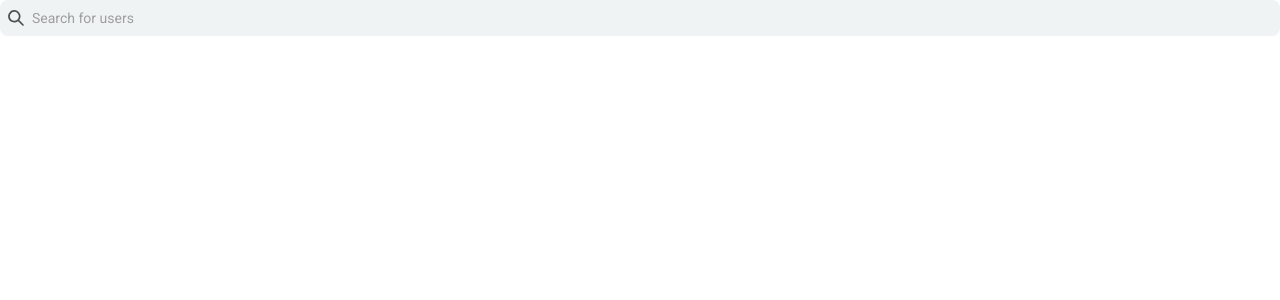
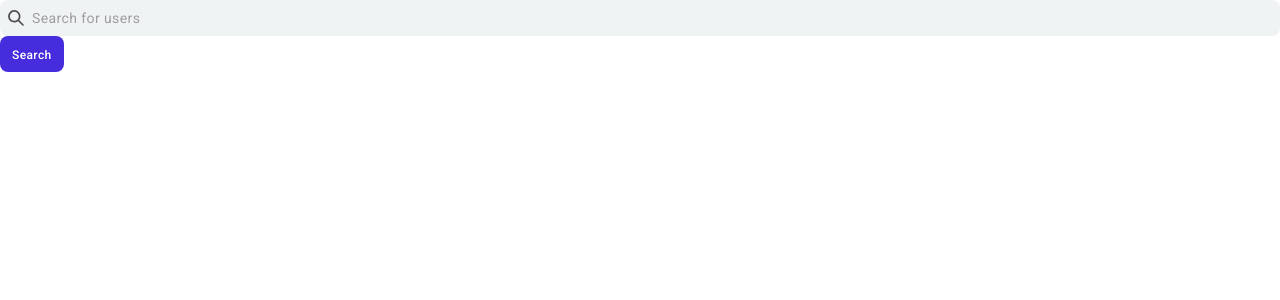
Before and after one commit to artuross/github-search-demo, a React (Create React App) app: page /search/1 in a window 1280 px wide. Shown: the top 300 px of the page. Built offline with nearby package versions, Linux system fonts and the light colour scheme.

Commit message:
add Button component

```diff
--- a/public/index.html
+++ b/public/index.html
@@ -18,7 +18,7 @@
       work correctly both with client-side routing and a non-root public URL.
       Learn how to configure a non-root public URL by running `npm run build`.
     -->
-    <link href="https://fonts.googleapis.com/css2?family=Roboto&display=swap" rel="stylesheet" />
+    <link href="https://fonts.googleapis.com/css2?family=Roboto:wght@400;500&display=swap" rel="stylesheet" />
 
     <title>React App</title>
   </head>
--- a/src/App.tsx
+++ b/src/App.tsx
@@ -1,10 +1,12 @@
 import React from 'react';
+import { Button } from './components/form/Button';
 import { SearchInput } from './components/form/SearchInput';
 
 export const App = () => {
 	return (
 		<div>
 			<SearchInput />
+			<Button text={'Search'} />
 		</div>
 	);
 };
--- /dev/null
+++ b/src/components/form/Button.module.scss
@@ -0,0 +1,24 @@
+@import '../../styles/text';
+@import '../../styles/variables';
+@import './__common';
+
+.button {
+	@extend .text;
+	@extend .formElement;
+
+	box-sizing: border-box;
+	display: block;
+	background: $colorPrimary;
+	font-weight: 500;
+	padding: 12px;
+	color: white;
+	font-size: 12px;
+
+	&:hover {
+		background: darken($colorPrimary, 5%);
+	}
+
+	&:active {
+		background: darken($colorPrimary, 10%);
+	}
+}
--- /dev/null
+++ b/src/components/form/Button.tsx
@@ -0,0 +1,20 @@
+import classNames from 'classnames';
+import React, { ButtonHTMLAttributes } from 'react';
+
+import styles from './Button.module.scss';
+
+interface Props extends ButtonHTMLAttributes<HTMLButtonElement> {
+	text: string;
+}
+
+export const Button: React.FunctionComponent<Props> = ({
+	className,
+	text = 'abcd',
+	...props
+}) => {
+	return (
+		<button {...props} className={classNames(styles.button, className)}>
+			{text}
+		</button>
+	);
+};
--- a/src/components/form/Input.module.scss
+++ b/src/components/form/Input.module.scss
@@ -1,4 +1,6 @@
+@import '../../styles/text';
 @import '../../styles/variables';
+@import './__common';
 
 $textColor: #828282;
 $placeholderColor: #9e9e9e;
@@ -7,23 +9,20 @@ $backgroundColor: #f0f3f4;
 $backgroundColorFocus: darken($backgroundColor, 5%);
 
 .container {
+	display: block;
+	width: 100%;
 	position: relative;
 }
 
 .input {
+	@extend .text;
+	@extend .formElement;
+
 	box-sizing: border-box;
 	width: 100%;
-	height: 36px;
 	background: $backgroundColor;
 	padding: 8px;
-
-	border-radius: 8px;
-	border: none;
-
-	font-family: $fontFamily;
-	font-size: 14px;
 	color: $textColor;
-
 	transition: 0.2s background-color;
 
 	&::placeholder {
--- /dev/null
+++ b/src/components/form/__common.scss
@@ -0,0 +1,7 @@
+@import '../../styles/variables';
+
+.formElement {
+	height: 36px;
+	border: none;
+	border-radius: $borderRadius;
+}
--- /dev/null
+++ b/src/styles/text.scss
@@ -0,0 +1,7 @@
+@import './variables';
+
+.text {
+	font-family: $fontFamily;
+	font-size: 14px;
+	letter-spacing: 0.4px;
+}
--- a/src/styles/variables.scss
+++ b/src/styles/variables.scss
@@ -1 +1,5 @@
 $fontFamily: 'Roboto', sans-serif;
+
+$borderRadius: 8px;
+
+$colorPrimary: #452cdc;
```
